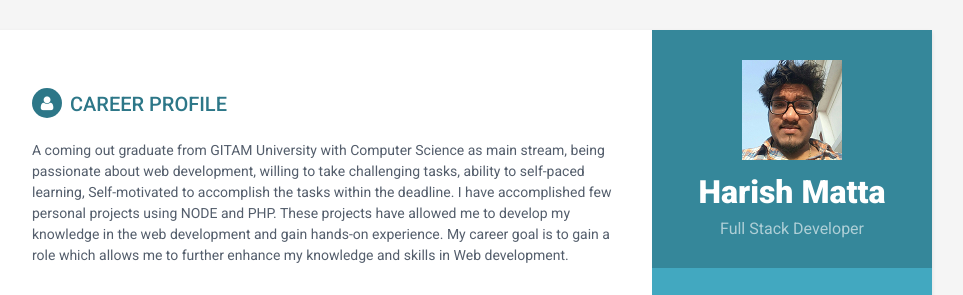
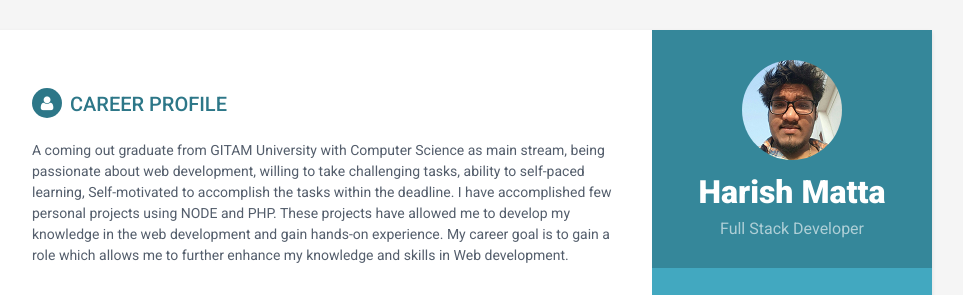
Before and after one commit to mattaharish/mattaharish.github.io, a plain HTML site: page index.html in a window 1280 px wide. Shown: the top 295 px of the page, without its empty margins (188-1151 px from the left). Drawn offline with Linux system fonts and the light colour scheme.

Commit message:
Made the image into a circle

```diff
--- a/assets/css/styles.css
+++ b/assets/css/styles.css
@@ -84,6 +84,7 @@ p {
 }
 .sidebar-wrapper .profile {
   margin-bottom: 15px;
+
 }
 .sidebar-wrapper .contact-list .fa {
   margin-right: 5px;
--- a/index.html
+++ b/index.html
@@ -1,7 +1,6 @@
 <!DOCTYPE html>
-<!--[if IE 8]> <html lang="en" class="ie8"> <![endif]-->
-<!--[if IE 9]> <html lang="en" class="ie9"> <![endif]-->
-<!--[if !IE]><!--> <html lang="en"> <!--<![endif]-->
+
+<html lang="en">
 <head>
     <title>Harish Matta Portfolio</title>
     <!-- Meta -->
@@ -28,7 +27,7 @@
     <div class="wrapper">
         <div class="sidebar-wrapper">
             <div class="profile-container">
-                <img class="profile" src="assets/images/matta.png" alt="" />
+                <img class="profile img-circle" src="assets/images/matta.png" alt="" />
                 <h1 class="name">Harish Matta</h1>
                 <h3 class="tagline">Full Stack Developer</h3>
             </div><!--//profile-container-->
```
Also changed, not shown: 1 other file.
